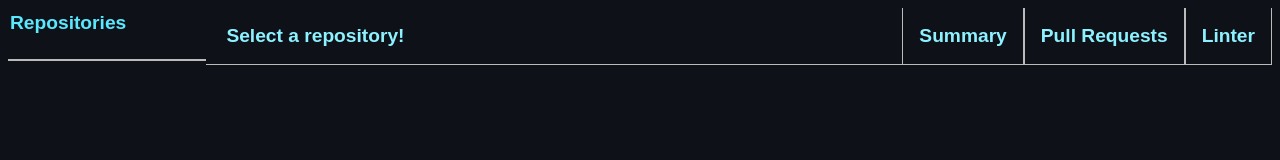
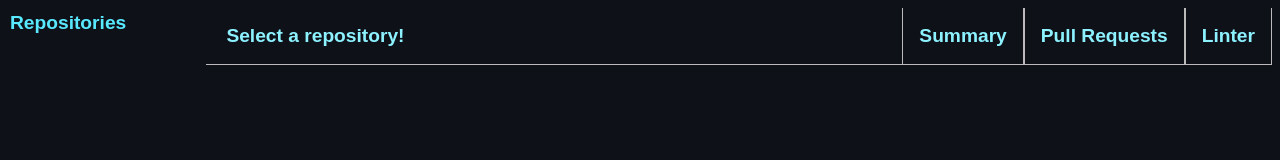
Before and after one commit to ChuckGills/Hack_Ku_25, a React (Vite) app in the folder app/: page / in a window 1280 px wide. Shown: the top 160 px of the page. Built offline with nearby package versions, Linux system fonts and the light colour scheme; a web font is replaced by a local one.

Commit message:
Mismatch in header alignment

```diff
--- a/app/src/components/app.module.css
+++ b/app/src/components/app.module.css
@@ -53,14 +53,9 @@
     color: rgb(141, 242, 255);
 }
 
-.terminalContainer {
-
-}
-
 .headerContainer{
-    border-bottom: #bbb solid 2px;
     font-size: larger;
     padding: 4px 2px;
     font-weight: bold;
-    height: 2.7rem;
+    height: 3rem;
 }
```
